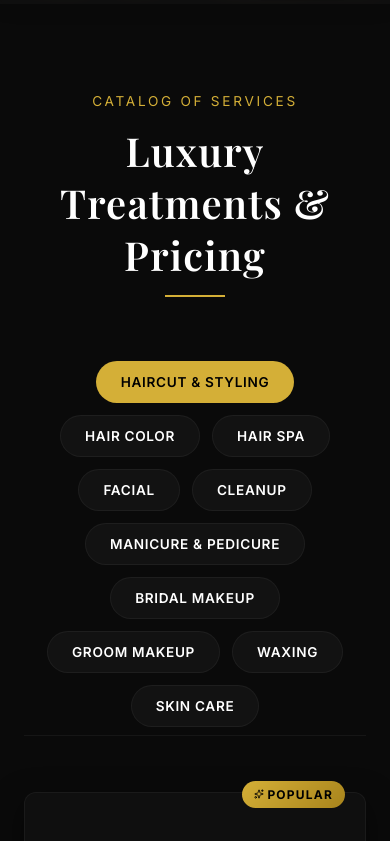
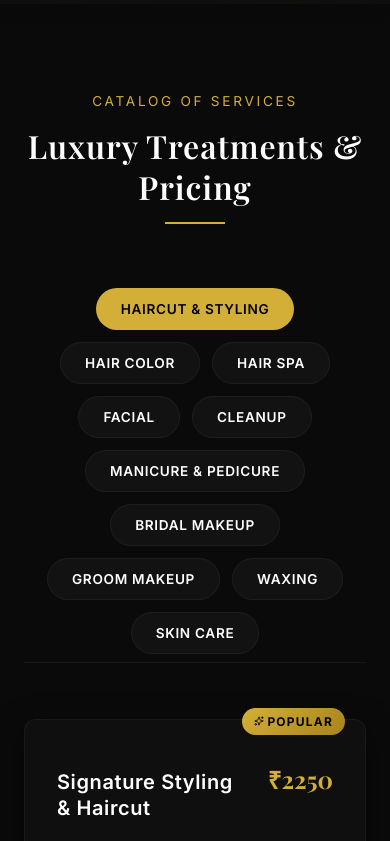
Before and after one commit to amitkumarpatra99/Saloon_Site, a React (Vite) app: page / in a window 390 px wide. Shown: the part 840-1681 px from the top of the page. Built offline with nearby package versions, Linux system fonts and the light colour scheme; a web font is replaced by a local one.

Commit message:
feat: implement custom service package builder with dynamic pricing and discounts

```diff
--- a/src/index.css
+++ b/src/index.css
@@ -405,3 +405,25 @@ button, input, select, textarea {
 .slider-label.label-after {
   right: 1rem;
 }
+
+/* ==========================================================================
+   Mobile Responsiveness Overrides
+   ========================================================================== */
+
+@media (max-width: 540px) {
+  .slider-container {
+    height: 320px;
+  }
+}
+
+@media (max-width: 400px) {
+  .slider-container {
+    height: 260px;
+  }
+  .section-title {
+    font-size: 2rem;
+  }
+  .glass-card {
+    padding: 1.5rem;
+  }
+}
```
